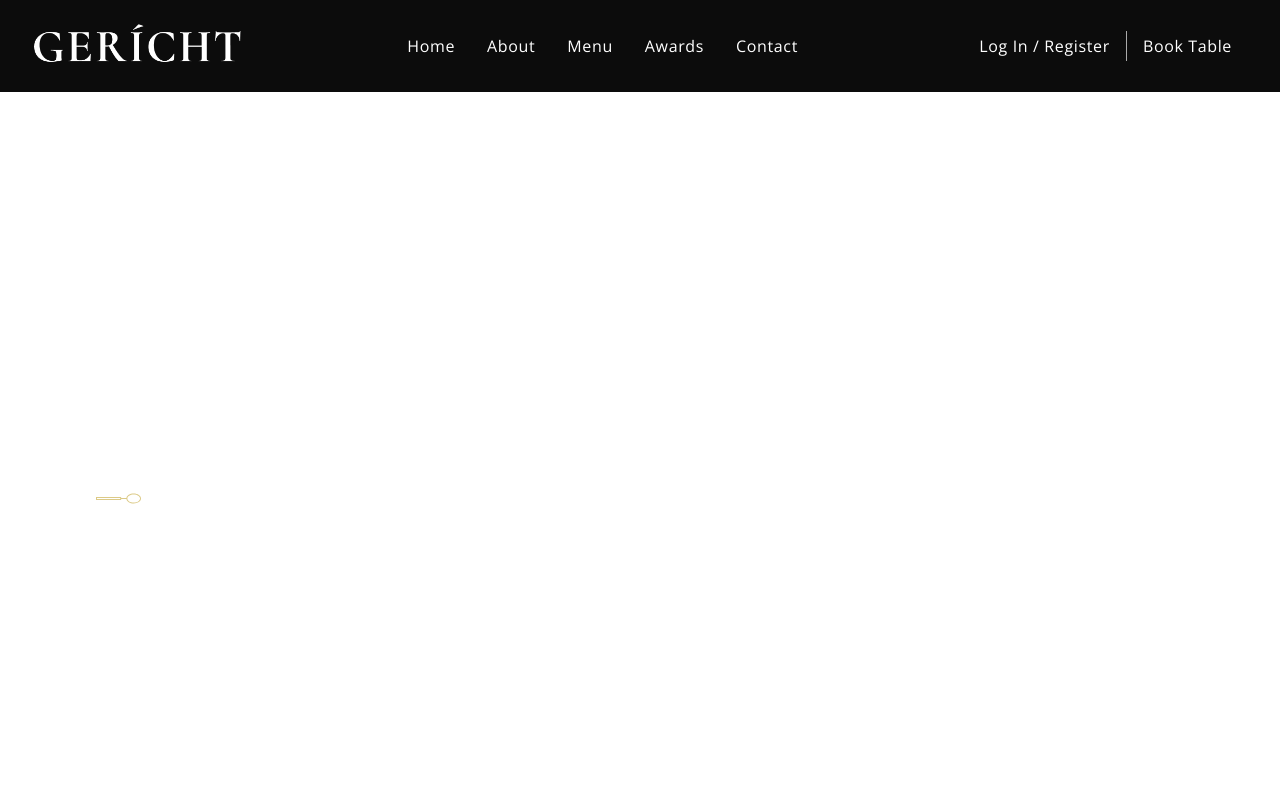
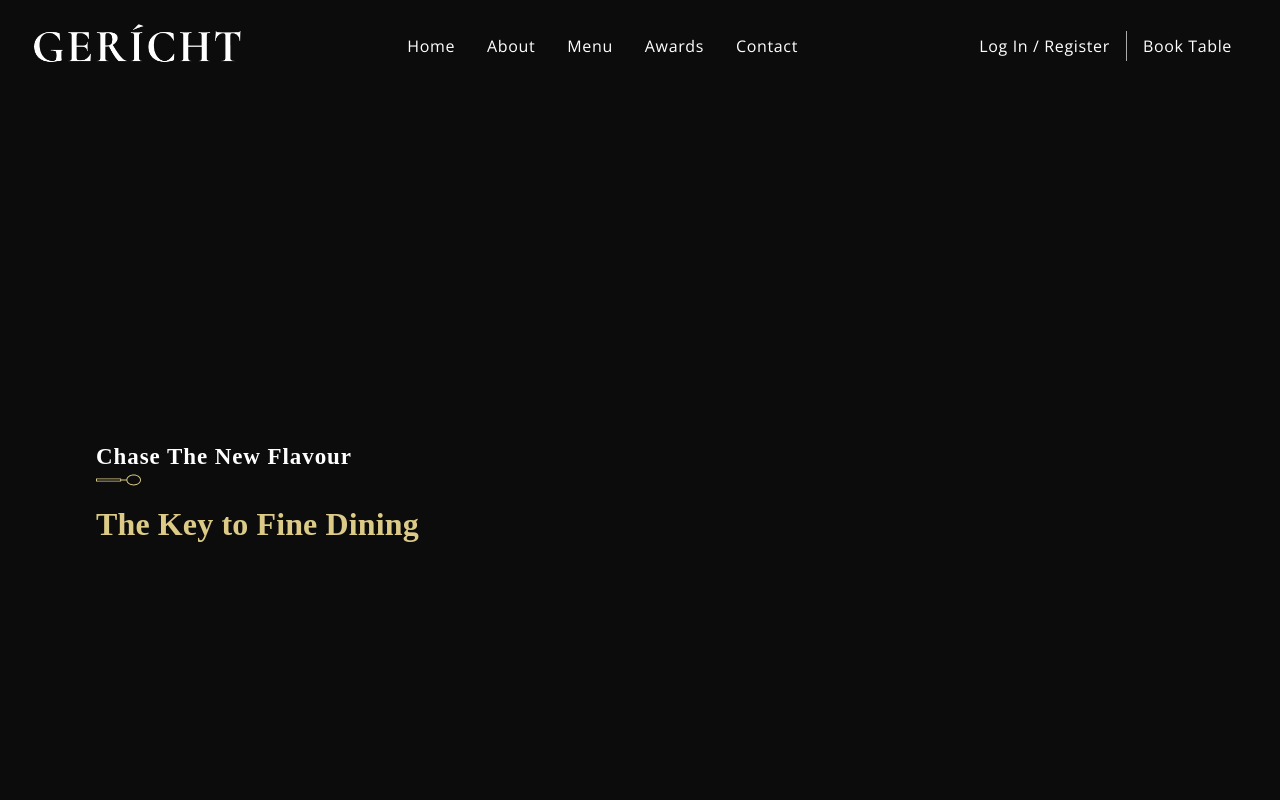
Before and after one commit to Asgar-Asgarov/Restaurant-Project, a React (Create React App) app in the folder client/: page / in a window 1280 px wide. Shown: the top 800 px of the page. Built offline with nearby package versions, Linux system fonts and the light colour scheme; a web font is replaced by a local one.

Commit message:
feaure:header styles with css var added

```diff
--- a/client/src/components/SubHeading/SubHeading.jsx
+++ b/client/src/components/SubHeading/SubHeading.jsx
@@ -1,9 +1,9 @@
 import React from 'react';
 import {images} from  '../../constants';
 
-const SubHeading = () => (
+const SubHeading = ({title}) => (
   <div style={{marginBottom:'1rem'}}>
-    <p className="p__cormorant">TITLE</p>
+    <p className="p__cormorant">{title}</p>
     <img src={images.spoon} alt="spoon" className="spoon__img" />
   </div>
 );
--- a/client/src/container/Header/Header.css
+++ b/client/src/container/Header/Header.css
@@ -0,0 +1,9 @@
+.app__header{
+    background-color: var(--color-black);
+}
+
+.app__header-h1{
+    font-family: var(--font-base);
+    color: var(--color-golden);
+    letter-spacing: 0.004em;
+}
--- a/client/src/container/Header/Header.jsx
+++ b/client/src/container/Header/Header.jsx
@@ -7,8 +7,8 @@ import './Header.css';
 const Header = () => (
   <div className="app__header app__wrapper section__padding" id="home">
     <div className="app__wrapper_info">
-     <SubHeading/>
-
+     <SubHeading title="Chase the new flavour"/>
+     <h1 className="app__header-h1">The Key to Fine Dining</h1>
     </div>
     <div className="app_wrapper_img">
 
```
